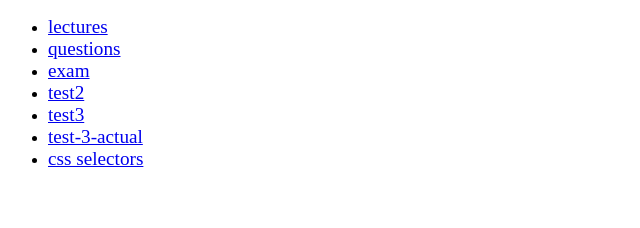
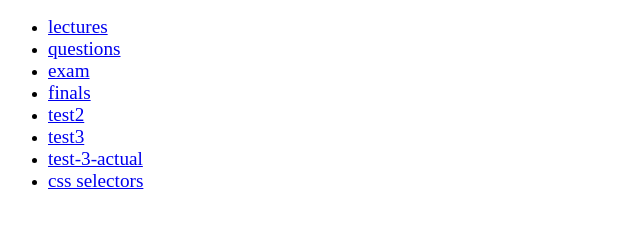
Before and after one commit to ivanchuchulski/fmi-xml, a plain HTML site: page index.html in a window 1280 px wide. Shown: the whole page, without its empty margins (0-640 px from the left). Drawn offline with Linux system fonts and the light colour scheme.

Commit message:
add finals

```diff
--- a/index.html
+++ b/index.html
@@ -24,6 +24,10 @@
         </li>
 
         <li>
+            <a href="https://ivanchuchulski.github.io/FMI-XML/finals.pdf">finals</a>
+        </li>
+
+        <li>
             <a href="https://ivanchuchulski.github.io/FMI-XML/test/test-2.pdf">test2</a>
         </li>
 
```
